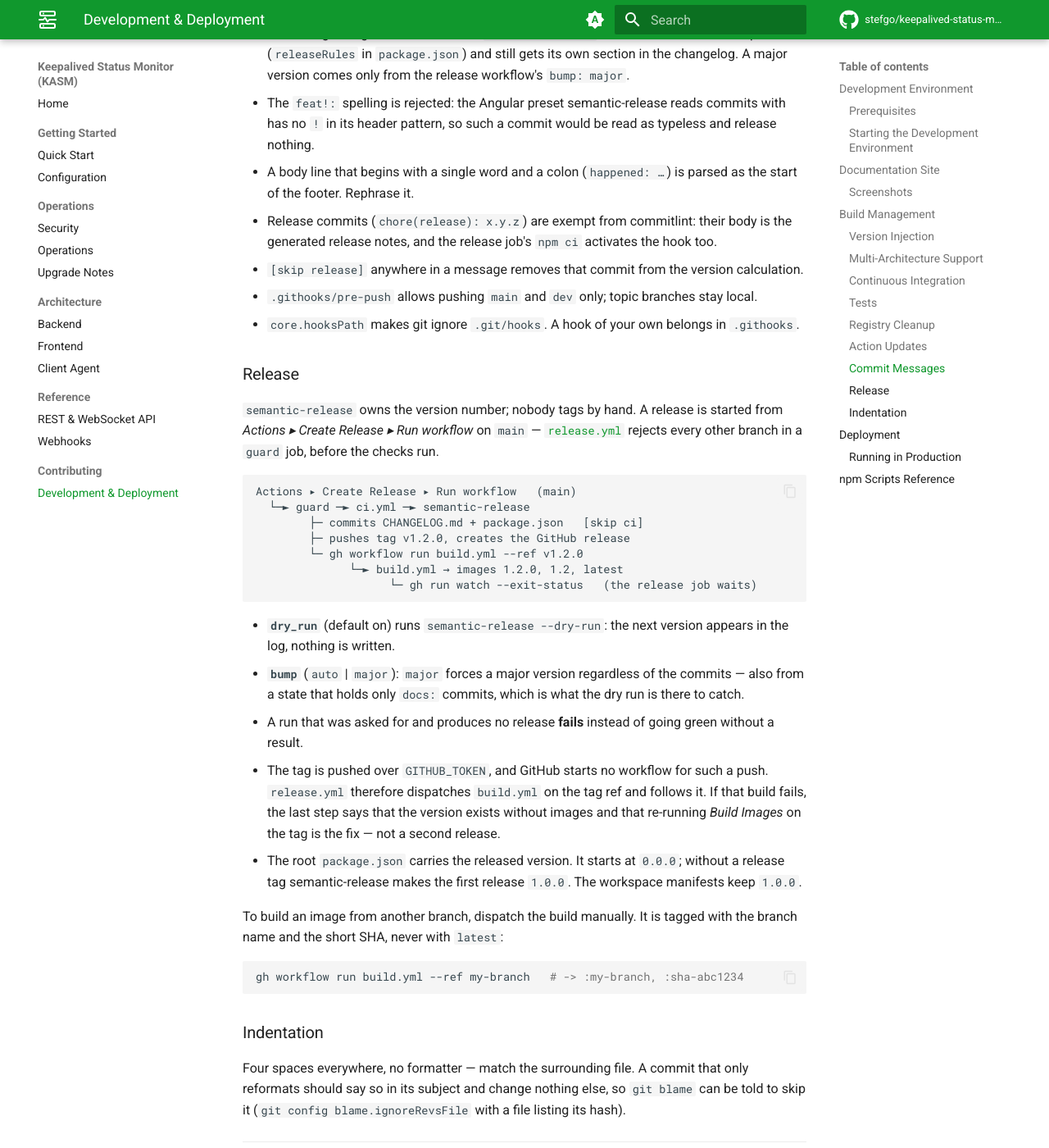
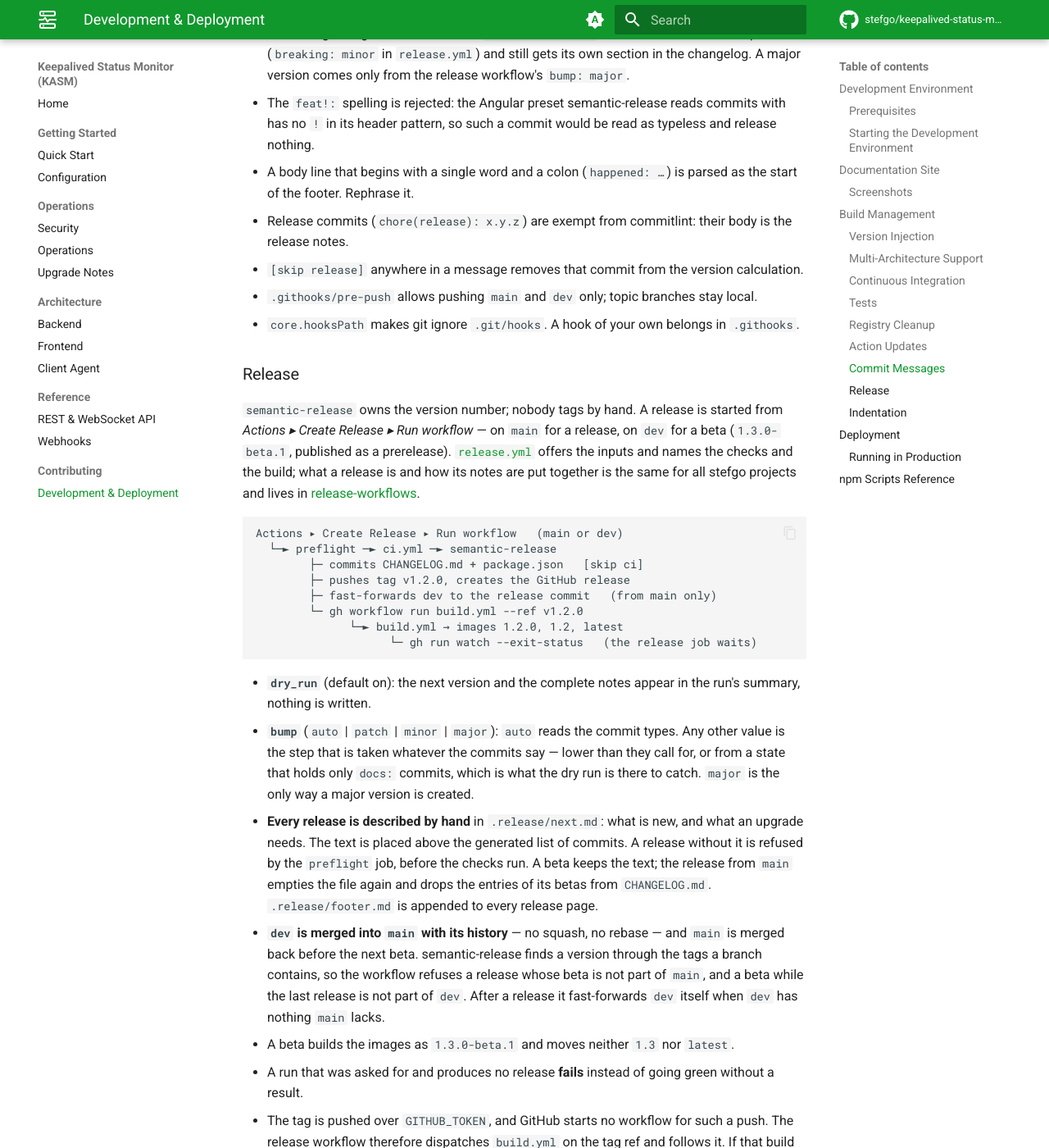
Before and after one commit to stefgo/keepalived-status-monitor, an MkDocs documentation site: the page built from docs/development.md, in a window 1280 px wide and 1400 px high, scrolled down 10475 px. Shown: the whole window at 82% size. Built offline with MkDocs 1.6.1 and Material for MkDocs 9.7.7, drawn with Linux system fonts in a browser that asks for light colours; comment, search, counter and statistics services are not loaded; some of the changed text lies outside the part shown.

Commit message:
ci: Release through the shared release workflow
release.yml now calls stefgo/release-workflows, which carries
semantic-release and its configuration for every project. The version
step can be chosen (patch, minor, major) as well as read from the commit
types, dev releases betas, and a release needs its hand-written notes in
.release/next.md.

The release entry of package.json and the semantic-release packages are
gone with it; nothing in this repository runs them any more.

Co-Authored-By: Claude Opus 5.5 <noreply@anthropic.com>

````diff
--- a/docs/development.md
+++ b/docs/development.md
@@ -198,7 +198,7 @@ Type checking, linting and the [tests](#tests) of the pure logic are the quality
 | :------- | :------ | :----------- |
 | **Check Code** (`ci.yml`) | Push to any branch except `main`, every pull request, and `workflow_call` | Job `verify`: checks that the registry cleanup names every image `build.yml` publishes, then `npm ci`, `npm run build` (type-checks `shared`, `client` and `server/backend`, builds the frontend), `npm test` (Vitest over every workspace; reads `shared` from source, so it does not depend on the build before it), `npm run typecheck` for `shared`, `client` and `server/backend` (their build leaves the tests out of `dist`, and Vitest does not check types), `npm run typecheck -w server/frontend` (the Vite build does not type-check), `npm run lint -w server/frontend`, `npm run lint` (the root ESLint config, covering `shared`, `client` and `server/backend`). |
 | **Build Images** (`build.yml`) | Push to `main` or `dev` (except documentation-only commits), `v*.*.*` tags, manual dispatch — which is how a release reaches it | See the job graph below. |
-| **Create Release** (`release.yml`) | Manual, `main` only | See [Release](#release). |
+| **Create Release** (`release.yml`) | Manual, `main` (release) or `dev` (beta) | See [Release](#release). |
 | **Prune Registry** (`cleanup-packages.yml`) | Nightly, manual | See [Registry Cleanup](#registry-cleanup). |
 | **Merge Dependency Updates** (`dependabot-auto-merge.yml`) | Pull requests by Dependabot | See [Action Updates](#action-updates). |
 | **Publish Docs** (`docs.yml`) | Push and pull request touching `docs/`, `mkdocs.yml` or `requirements-docs.txt`, manual | See [Documentation Site](#documentation-site). |
@@ -323,32 +323,36 @@ git config core.hooksPath .githooks   # runs automatically via `npm install`
 | `fix`, `perf`, `revert` | patch — 1.2.0 → 1.2.1 |
 | `build`, `chore`, `ci`, `docs`, `refactor`, `style`, `test` | none |
 
-- A breaking change is declared with a `BREAKING CHANGE:` footer. It raises the **minor** position (`releaseRules` in `package.json`) and still gets its own section in the changelog. A major version comes only from the release workflow's `bump: major`.
+- A breaking change is declared with a `BREAKING CHANGE:` footer. It raises the **minor** position (`breaking: minor` in `release.yml`) and still gets its own section in the changelog. A major version comes only from the release workflow's `bump: major`.
 - The `feat!:` spelling is rejected: the Angular preset semantic-release reads commits with has no `!` in its header pattern, so such a commit would be read as typeless and release nothing.
 - A body line that begins with a single word and a colon (`happened: …`) is parsed as the start of the footer. Rephrase it.
-- Release commits (`chore(release): x.y.z`) are exempt from commitlint: their body is the generated release notes, and the release job's `npm ci` activates the hook too.
+- Release commits (`chore(release): x.y.z`) are exempt from commitlint: their body is the release notes.
 - `[skip release]` anywhere in a message removes that commit from the version calculation.
 - `.githooks/pre-push` allows pushing `main` and `dev` only; topic branches stay local.
 - `core.hooksPath` makes git ignore `.git/hooks`. A hook of your own belongs in `.githooks`.
 
 ### Release
 
-`semantic-release` owns the version number; nobody tags by hand. A release is started from *Actions ▸ Create Release ▸ Run workflow* on `main` — [`release.yml`](https://github.com/stefgo/keepalived-status-monitor/blob/main/.github/workflows/release.yml) rejects every other branch in a `guard` job, before the checks run.
+`semantic-release` owns the version number; nobody tags by hand. A release is started from *Actions ▸ Create Release ▸ Run workflow* — on `main` for a release, on `dev` for a beta (`1.3.0-beta.1`, published as a prerelease). [`release.yml`](https://github.com/stefgo/keepalived-status-monitor/blob/main/.github/workflows/release.yml) offers the inputs and names the checks and the build; what a release is and how its notes are put together is the same for all stefgo projects and lives in [release-workflows](https://github.com/stefgo/release-workflows).
 
 ```
-Actions ▸ Create Release ▸ Run workflow   (main)
-  └─► guard ─► ci.yml ─► semantic-release
+Actions ▸ Create Release ▸ Run workflow   (main or dev)
+  └─► preflight ─► ci.yml ─► semantic-release
         ├─ commits CHANGELOG.md + package.json   [skip ci]
         ├─ pushes tag v1.2.0, creates the GitHub release
+        ├─ fast-forwards dev to the release commit   (from main only)
         └─ gh workflow run build.yml --ref v1.2.0
               └─► build.yml → images 1.2.0, 1.2, latest
                     └─ gh run watch --exit-status   (the release job waits)
 ```
 
-- **`dry_run`** (default on) runs `semantic-release --dry-run`: the next version appears in the log, nothing is written.
-- **`bump`** (`auto` | `major`): `major` forces a major version regardless of the commits — also from a state that holds only `docs:` commits, which is what the dry run is there to catch.
+- **`dry_run`** (default on): the next version and the complete notes appear in the run's summary, nothing is written.
+- **`bump`** (`auto` | `patch` | `minor` | `major`): `auto` reads the commit types. Any other value is the step that is taken whatever the commits say — lower than they call for, or from a state that holds only `docs:` commits, which is what the dry run is there to catch. `major` is the only way a major version is created.
+- **Every release is described by hand** in `.release/next.md`: what is new, and what an upgrade needs. The text is placed above the generated list of commits. A release without it is refused by the `preflight` job, before the checks run. A beta keeps the text; the release from `main` empties the file again and drops the entries of its betas from `CHANGELOG.md`. `.release/footer.md` is appended to every release page.
+- **`dev` is merged into `main` with its history** — no squash, no rebase — and `main` is merged back before the next beta. semantic-release finds a version through the tags a branch contains, so the workflow refuses a release whose beta is not part of `main`, and a beta while the last release is not part of `dev`. After a release it fast-forwards `dev` itself when `dev` has nothing `main` lacks.
+- A beta builds the images as `1.3.0-beta.1` and moves neither `1.3` nor `latest`.
 - A run that was asked for and produces no release **fails** instead of going green without a result.
-- The tag is pushed over `GITHUB_TOKEN`, and GitHub starts no workflow for such a push. `release.yml` therefore dispatches `build.yml` on the tag ref and follows it. If that build fails, the last step says that the version exists without images and that re-running *Build Images* on the tag is the fix — not a second release.
+- The tag is pushed over `GITHUB_TOKEN`, and GitHub starts no workflow for such a push. The release workflow therefore dispatches `build.yml` on the tag ref and follows it. If that build fails, the last step says that the version exists without images and that re-running *Build Images* on the tag is the fix — not a second release.
 - The root `package.json` carries the released version. It starts at `0.0.0`; without a release tag semantic-release makes the first release `1.0.0`. The workspace manifests keep `1.0.0`.
 
 To build an image from another branch, dispatch the build manually. It is tagged with the branch name and the short SHA, never with `latest`:
@@ -392,6 +396,7 @@ Which tag moves when:
 | Push to `main` | `main`, `sha-<short>` | no |
 | Push to `dev` | `dev`, `sha-<short>` | no |
 | Release `v1.2.0` | `1.2.0`, `1.2`, `latest` | **yes** |
+| Beta `v1.3.0-beta.1` | `1.3.0-beta.1` | no |
 | Manual dispatch on a branch | `<branch>`, `sha-<short>` | no |
 
 ---
````
Also changed, not shown: .release/footer.md (added, +9 -0 lines), .release/next.md (added, +11 -0 lines), CLAUDE.md (+18 -6 lines), package.json (+0 -51 lines), 2 other files.
